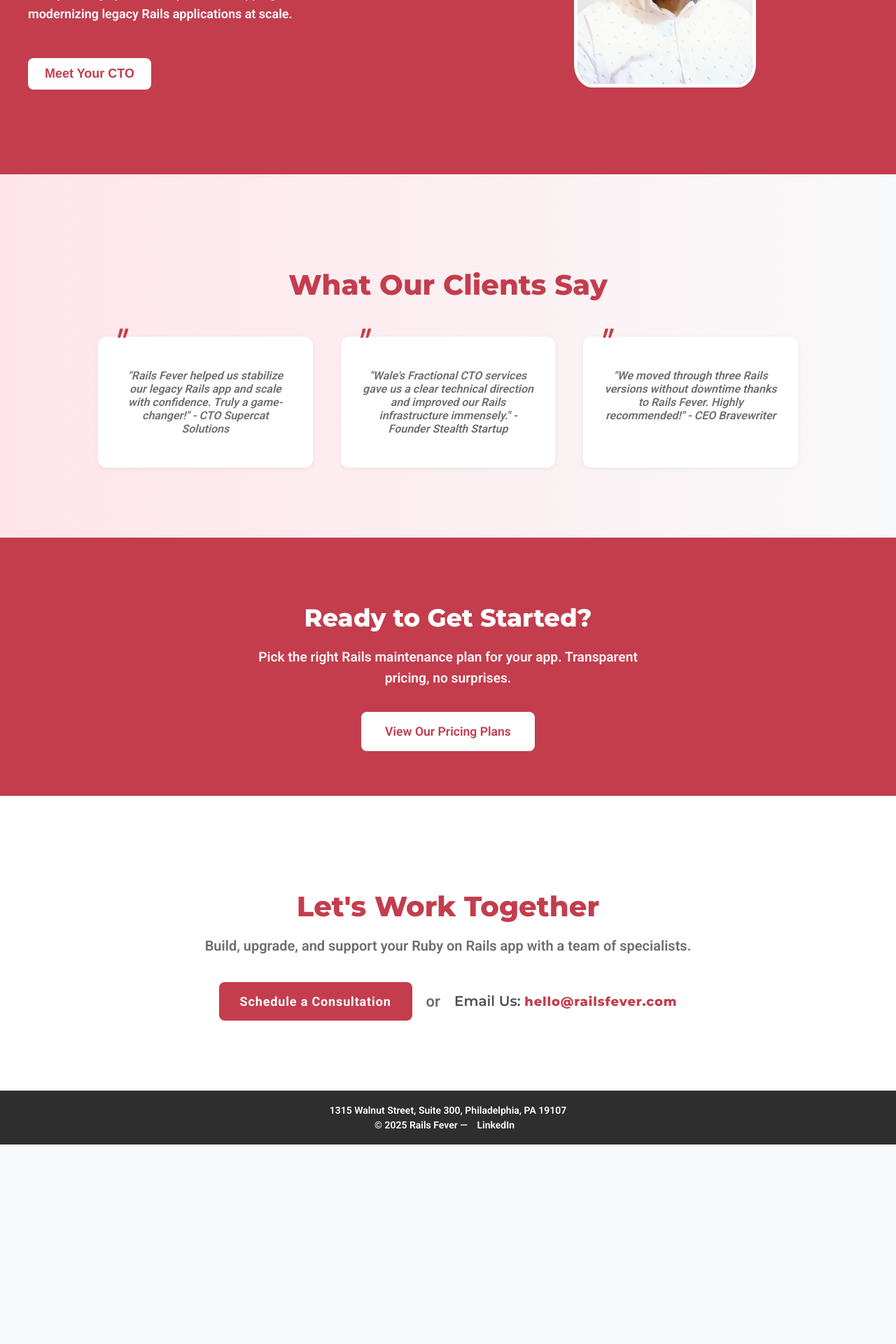
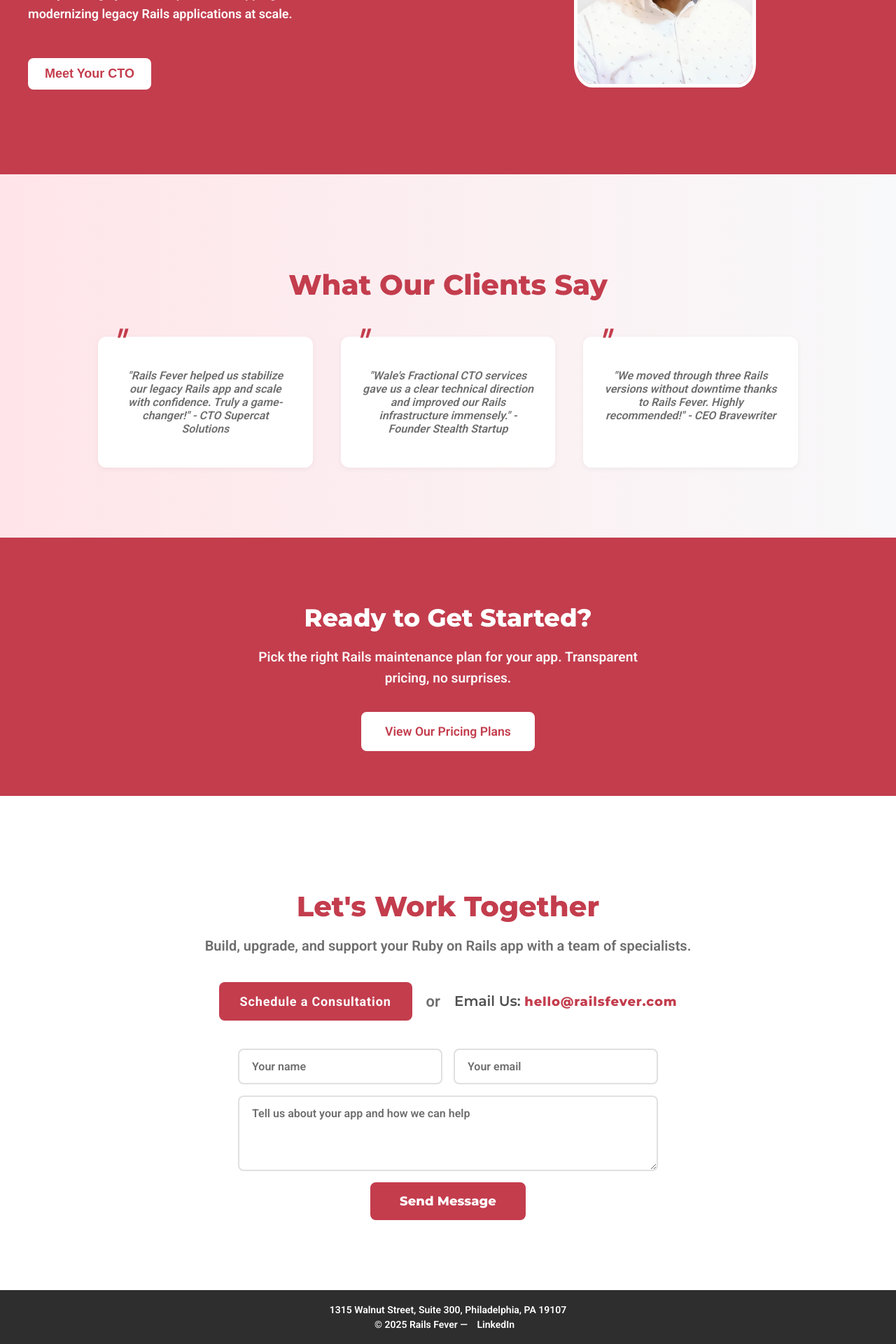
Before and after one commit to waleo/railsfever-05-2025, a Jekyll site: the page built from index.html, in a window 1280 px wide. Shown: the part 1773-3693 px from the top of the page at 70% size. Built offline with Jekyll 4.4.1, drawn with Linux system fonts in a browser that asks for light colours; before the commit the page ends 3408 px from its top, so only the background shows below that.

Commit message:
Add contact form to index page

```diff
--- a/_sass/_home.scss
+++ b/_sass/_home.scss
@@ -278,6 +278,76 @@
         display: none;
       }
     }
+
+    .contact-form {
+      max-width: 600px;
+      margin: 40px auto 0;
+      display: flex;
+      flex-direction: column;
+      gap: 16px;
+
+      .form-row {
+        display: flex;
+        gap: 16px;
+
+        @media (max-width: #{$breakpoint-desktop}) {
+          flex-direction: column;
+        }
+
+        input {
+          flex: 1;
+        }
+      }
+
+      input,
+      textarea {
+        width: 100%;
+        padding: 14px 18px;
+        font-family: $font-primary;
+        font-size: $font-size-small;
+        color: $text-primary;
+        background: $bg-white;
+        border: 2px solid $border-light;
+        border-radius: $border-radius-medium;
+        outline: none;
+        transition: border-color 0.3s;
+        box-sizing: border-box;
+
+        &::placeholder {
+          color: $text-secondary;
+        }
+
+        &:focus {
+          border-color: $brand-primary;
+        }
+      }
+
+      textarea {
+        resize: vertical;
+        min-height: 100px;
+      }
+
+      button {
+        align-self: center;
+        padding: 14px 40px;
+        font-family: $font-heading;
+        font-size: $font-size-regular;
+        font-weight: $font-weight-bold;
+        color: $text-white;
+        background-color: $brand-primary;
+        border: 2px solid $brand-primary;
+        border-radius: $border-radius-medium;
+        cursor: pointer;
+        transition: all 0.3s ease;
+
+        &:hover {
+          background-color: $brand-primary-hover;
+          border-color: $brand-primary-hover;
+          transform: translateY(-2px);
+          box-shadow: $shadow-strong;
+        }
+      }
+    }
   }
 }
 
--- a/index.html
+++ b/index.html
@@ -88,5 +88,18 @@ description: "Ruby on Rails consultancy specializing in Rails upgrades, ongoing
       <span class="contact-divider">or</span>
       <div class="email-info">Email Us: <a href="mailto:hello@railsfever.com" class="email-address">hello@railsfever.com</a></div>
     </div>
+
+    <form class="contact-form" action="https://formsubmit.co/hello@railsfever.com" method="POST">
+      <input type="text" name="_honey" style="display:none">
+      <input type="hidden" name="_captcha" value="false">
+      <input type="hidden" name="_subject" value="New contact from railsfever.com">
+      <input type="hidden" name="_next" value="https://railsfever.com/#contact">
+      <div class="form-row">
+        <input type="text" name="name" placeholder="Your name" required>
+        <input type="email" name="email" placeholder="Your email" required>
+      </div>
+      <textarea name="message" placeholder="Tell us about your app and how we can help" rows="4" required></textarea>
+      <button type="submit">Send Message</button>
+    </form>
   </section>
 </div>
```
